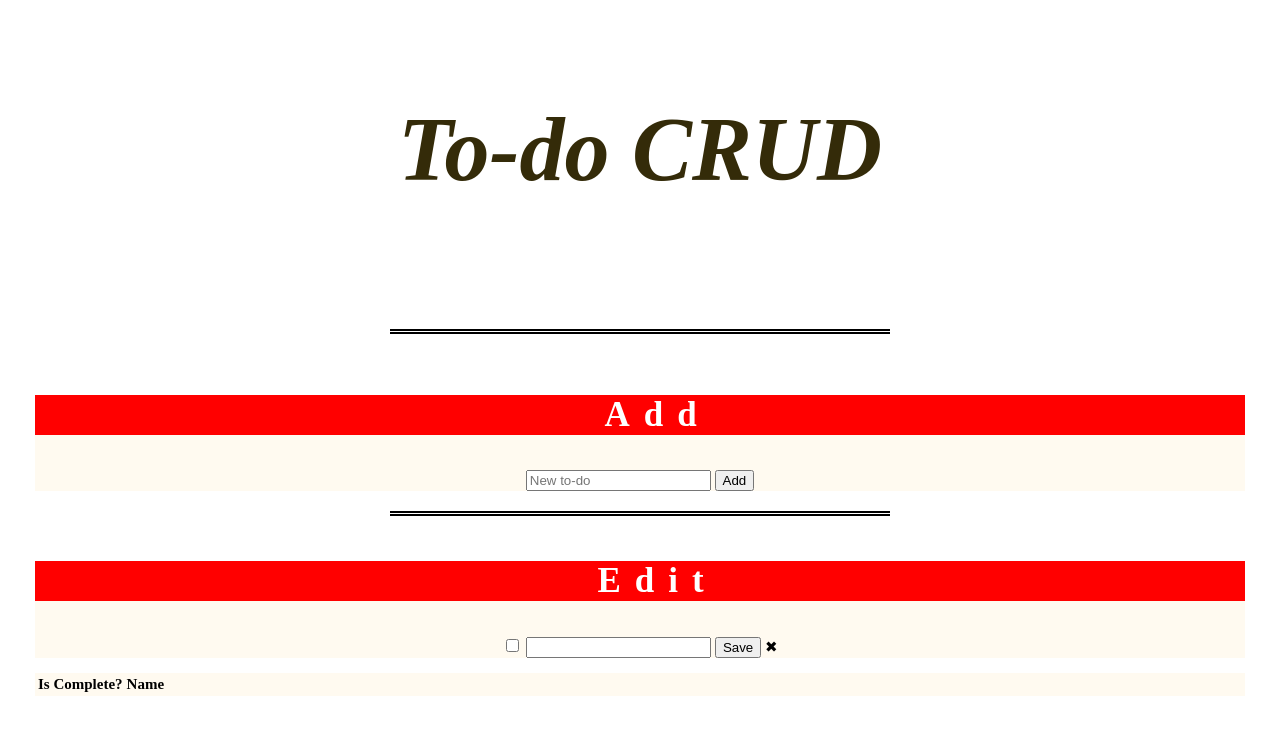
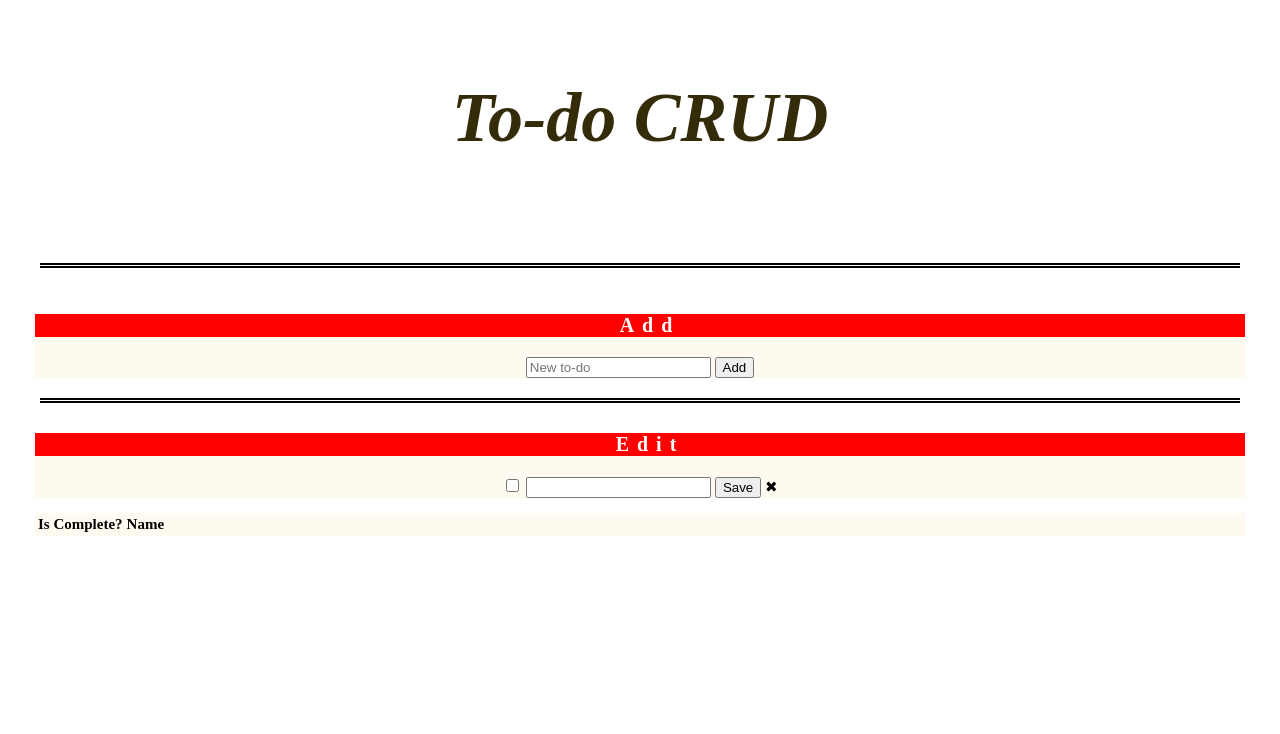
Before and after one commit to jackyhuynh/TaskTracker, a plain HTML site: page wwwroot/index.html in a window 1280 px wide. Drawn offline with Linux system fonts and the light colour scheme; no server answers.

Commit message:
update css
type: docs

```diff
--- a/wwwroot/css/site.css
+++ b/wwwroot/css/site.css
@@ -15,11 +15,11 @@
 
 h1 {
 	color: #342B09;
-	margin: 7px;
+	margin: 4px;
 	text-align: center;
 	font-family: "Times New Roman", Times, serif;
 	font-style: italic;
-	font-size: 9em;
+	font-size: 7em;
 	font-weight: 900;
 	padding-top: 1em;
 	padding-bottom: 1em;
@@ -32,7 +32,7 @@ h3 {
 	padding-right: 4em;
 	margin-left: auto;
 	margin-right: auto;
-	font-size: 35px;
+	font-size: 20px;
 	letter-spacing: 0.4em;
 	text-indent: 1em;
 	width: auto;
@@ -58,7 +58,7 @@ body {
 }
 
 hr {
-	width: 50em;
+	width: 120em;
 	border: 2px;
 	color: black;
 }
```
Also changed, not shown: wwwroot/index.html (+0 -1 lines), 1 other file.
